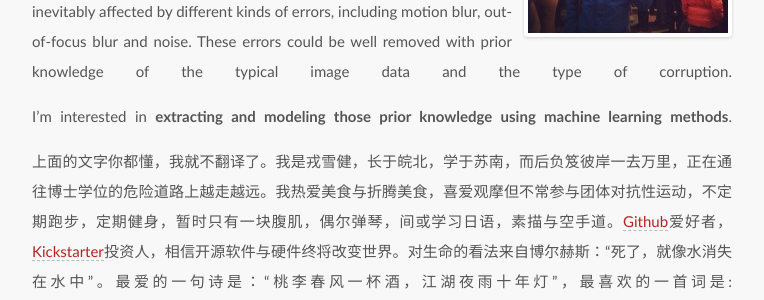
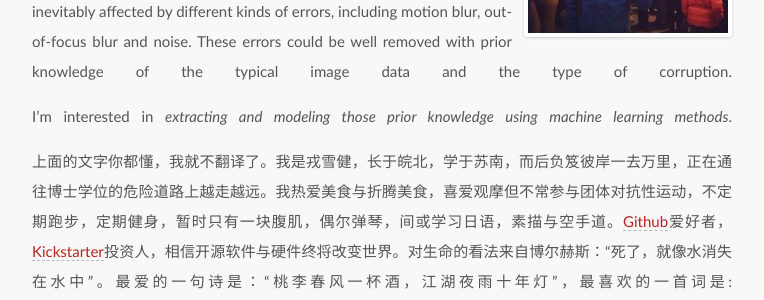
Before and after one commit to ionvision/ionvision.github.io.bk, a Jekyll site: the page built from index.md, in a window 1280 px wide. Shown: the part 305-605 px from the top of the page, without its empty margins (258-1022 px from the left). Built offline with Jekyll 4.4.1, drawn with Linux system fonts in a browser that asks for light colours; some web fonts are replaced; Markdown is read by kramdown in place of the engine named in the settings.

Commit message:
Revert "Fix"
This reverts commit 257f7389b1d367bf3032103e9d0f9d8f3db8a3dc.

```diff
--- a/index.md
+++ b/index.md
@@ -7,7 +7,7 @@ I am [Xuejian Rong](http://media-lab.engr.ccny.cuny.edu/~xrong), a PhD candidate
 
 From everyday snapshots to scientific imaging area, photographs are inevitably affected by different kinds of errors, including motion blur, out-of-focus blur and noise. These errors could be well removed with prior knowledge of the typical image data and the type of corruption.
 
-I'm interested in **extracting and modeling those prior knowledge using machine learning methods**.
+I'm interested in *extracting and modeling those prior knowledge using machine learning methods*.
 
 上面的文字你都懂，我就不翻译了。我是戎雪健，长于皖北，学于苏南，而后负笈彼岸一去万里，正在通往博士学位的危险道路上越走越远。我热爱美食与折腾美食，喜爱观摩但不常参与团体对抗性运动，不定期跑步，定期健身，暂时只有一块腹肌，偶尔弹琴，间或学习日语，素描与空手道。[Github](http://github.com)爱好者，[Kickstarter](http://kickstarter.com)投资人，相信开源软件与硬件终将改变世界。对生命的看法来自博尔赫斯：“死了，就像水消失在水中”。最爱的一句诗是：“桃李春风一杯酒，江湖夜雨十年灯”，最喜欢的一首词是:
 >落日绣帘卷，亭下水连空。知君为我，新作窗户湿青红。长记平山堂上，欹枕江南烟雨，渺渺没孤鸿。认得醉翁语，山色有无中。
```
